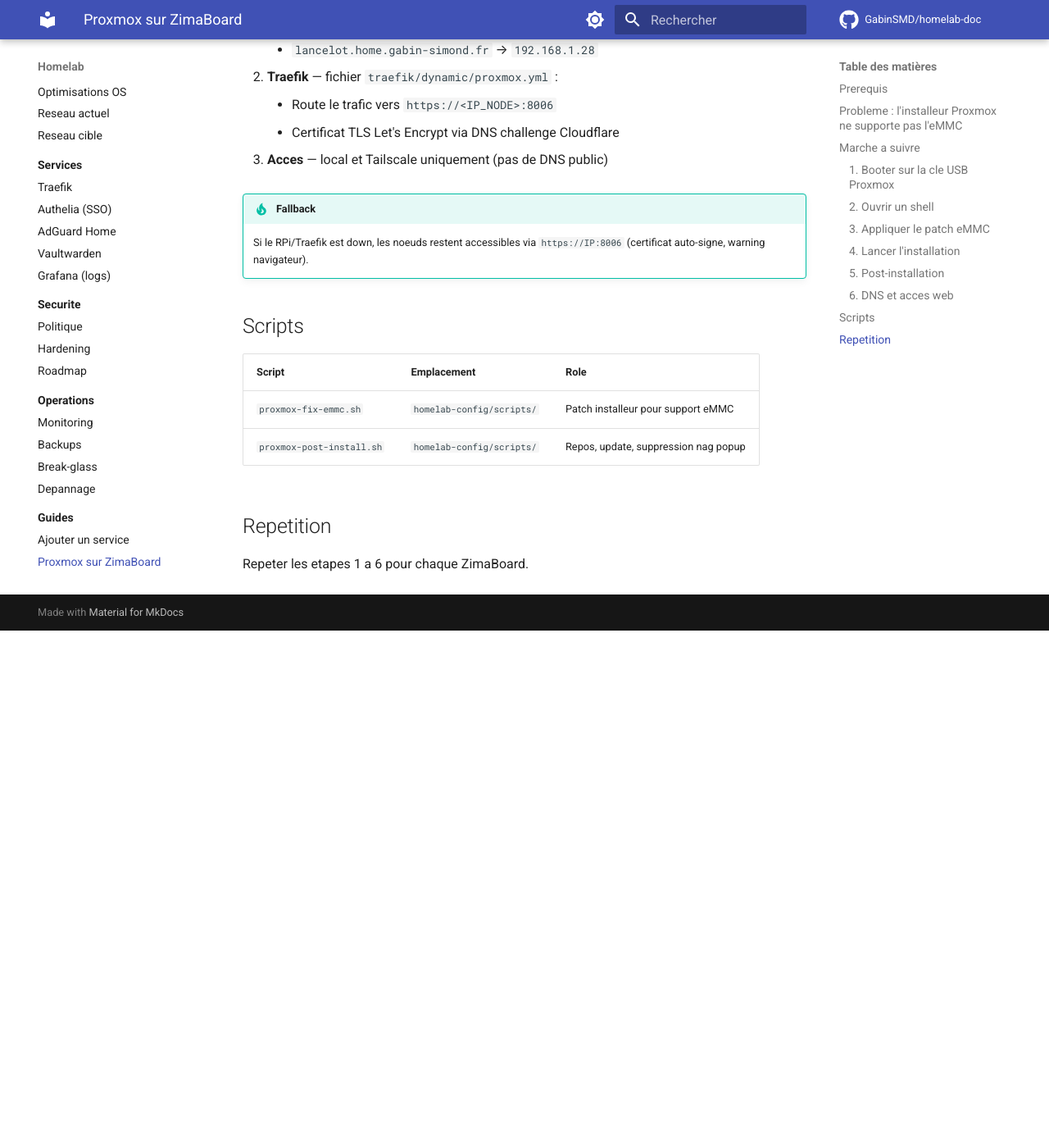
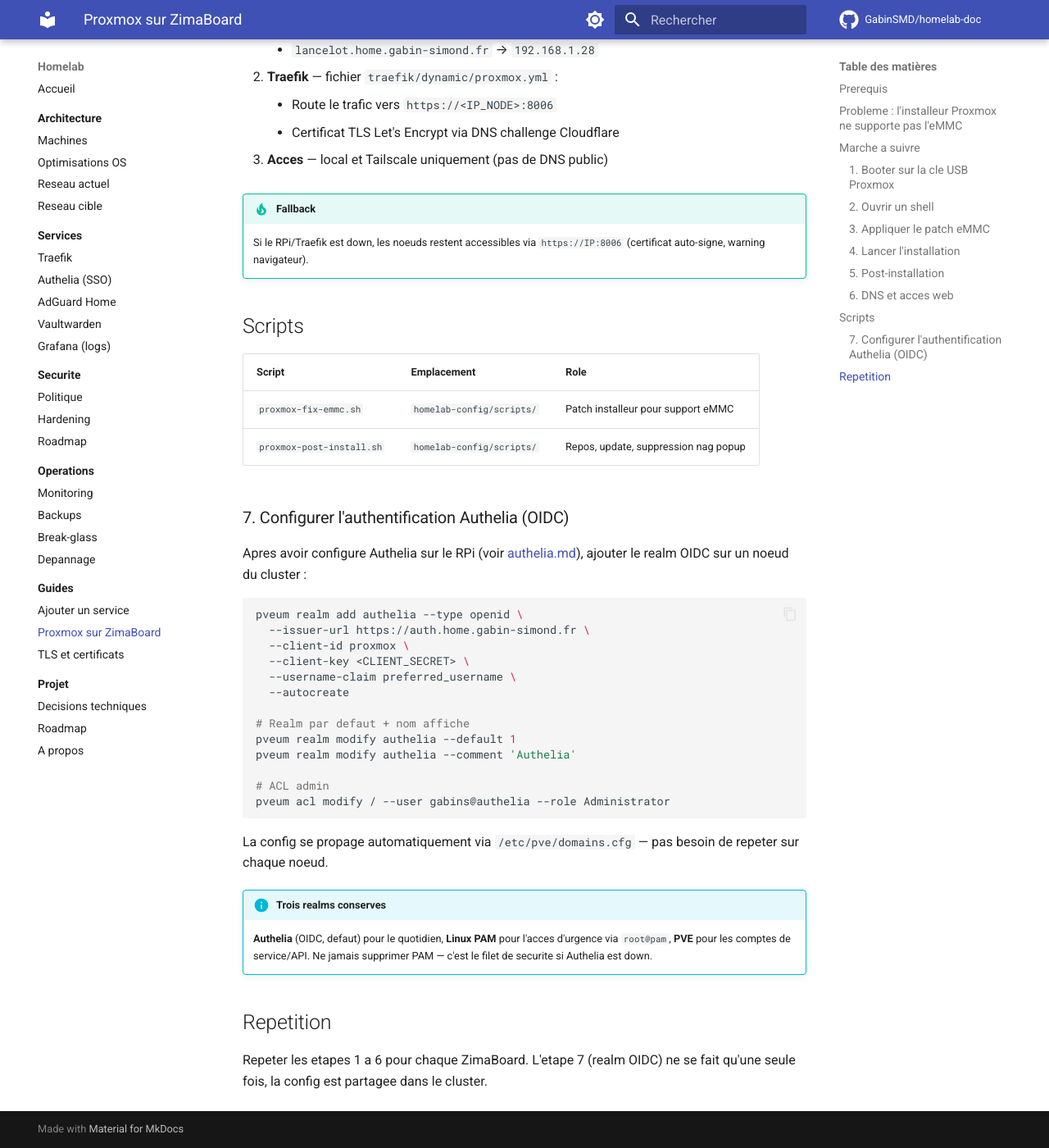
Before and after one commit to GabinSMD/homelab-doc, an MkDocs documentation site: the page built from docs/guides/proxmox-zimaboard.md, in a window 1280 px wide and 1400 px high, scrolled down 2437 px. Shown: the whole window at 82% size. Built offline with MkDocs 1.6.1 and Material for MkDocs 9.7.7, drawn with Linux system fonts in a browser that asks for light colours; comment, search, counter and statistics services are not loaded; before the commit the page ends 3206 px from its top, so only the background shows below that.

Commit message:
docs: proxmox realm config + beszel password auth
- Document Proxmox OIDC realm setup (default realm, comment Authelia)
- Add step 7 to Proxmox install guide (realm + 3 realms rationale)
- Document DISABLE_PASSWORD_AUTH env var for Beszel

Co-Authored-By: Claude Opus 4.6 (1M context) <noreply@anthropic.com>

````diff
--- a/docs/guides/proxmox-zimaboard.md
+++ b/docs/guides/proxmox-zimaboard.md
@@ -106,6 +106,31 @@ La configuration se fait a trois endroits :
 | `proxmox-fix-emmc.sh` | `homelab-config/scripts/` | Patch installeur pour support eMMC |
 | `proxmox-post-install.sh` | `homelab-config/scripts/` | Repos, update, suppression nag popup |
 
+### 7. Configurer l'authentification Authelia (OIDC)
+
+Apres avoir configure Authelia sur le RPi (voir [authelia.md](../services/authelia.md)), ajouter le realm OIDC sur un noeud du cluster :
+
+```bash
+pveum realm add authelia --type openid \
+  --issuer-url https://auth.home.gabin-simond.fr \
+  --client-id proxmox \
+  --client-key <CLIENT_SECRET> \
+  --username-claim preferred_username \
+  --autocreate
+
+# Realm par defaut + nom affiche
+pveum realm modify authelia --default 1
+pveum realm modify authelia --comment 'Authelia'
+
+# ACL admin
+pveum acl modify / --user gabins@authelia --role Administrator
+```
+
+La config se propage automatiquement via `/etc/pve/domains.cfg` — pas besoin de repeter sur chaque noeud.
+
+!!! info "Trois realms conserves"
+    **Authelia** (OIDC, defaut) pour le quotidien, **Linux PAM** pour l'acces d'urgence via `root@pam`, **PVE** pour les comptes de service/API. Ne jamais supprimer PAM — c'est le filet de securite si Authelia est down.
+
 ## Repetition
 
-Repeter les etapes 1 a 6 pour chaque ZimaBoard.
+Repeter les etapes 1 a 6 pour chaque ZimaBoard. L'etape 7 (realm OIDC) ne se fait qu'une seule fois, la config est partagee dans le cluster.
````
Also changed, not shown: docs/services/authelia.md (+9 -1 lines).
